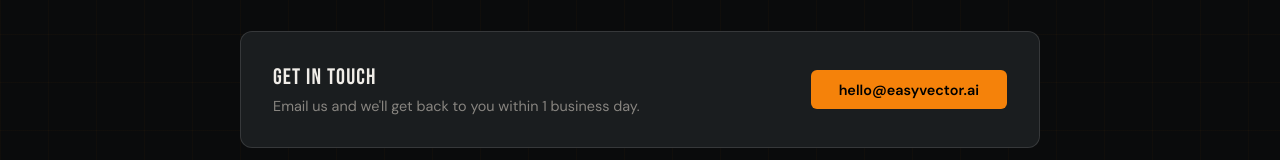
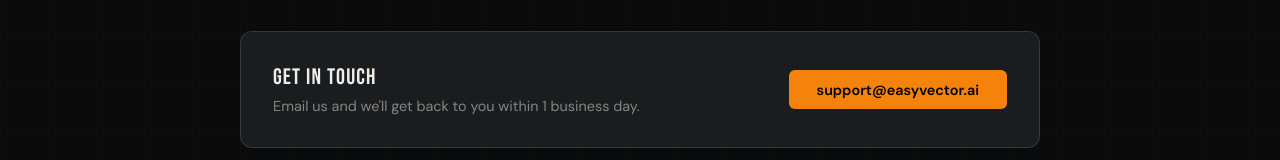
Before and after one commit to Signsaver/Easyvector, a Next.js app: page /support in a window 1280 px wide. Shown: the part 254-414 px from the top of the page. Built offline with nearby package versions, Linux system fonts and the light colour scheme.

Commit message:
Update page.js

```diff
--- a/app/support/page.js
+++ b/app/support/page.js
@@ -28,8 +28,8 @@
             <div style={{fontFamily:'var(--font-display)', fontSize:'1.4rem', letterSpacing:'0.05em', marginBottom:'0.4rem'}}>GET IN TOUCH</div>
             <p style={{color:'var(--muted)', fontSize:'0.9rem'}}>Email us and we&apos;ll get back to you within 1 business day.</p>
           </div>
-          <a href="mailto:hello@easyvector.ai" style={{background:'var(--accent)', color:'#000', padding:'0.65rem 1.75rem', borderRadius:'6px', fontWeight:'600', fontSize:'0.9rem', whiteSpace:'nowrap', textDecoration:'none'}}>
-            hello@easyvector.ai
+          <a href="mailto:support@easyvector.ai" style={{background:'var(--accent)', color:'#000', padding:'0.65rem 1.75rem', borderRadius:'6px', fontWeight:'600', fontSize:'0.9rem', whiteSpace:'nowrap', textDecoration:'none'}}>
+            support@easyvector.ai
           </a>
         </div>
 
```
